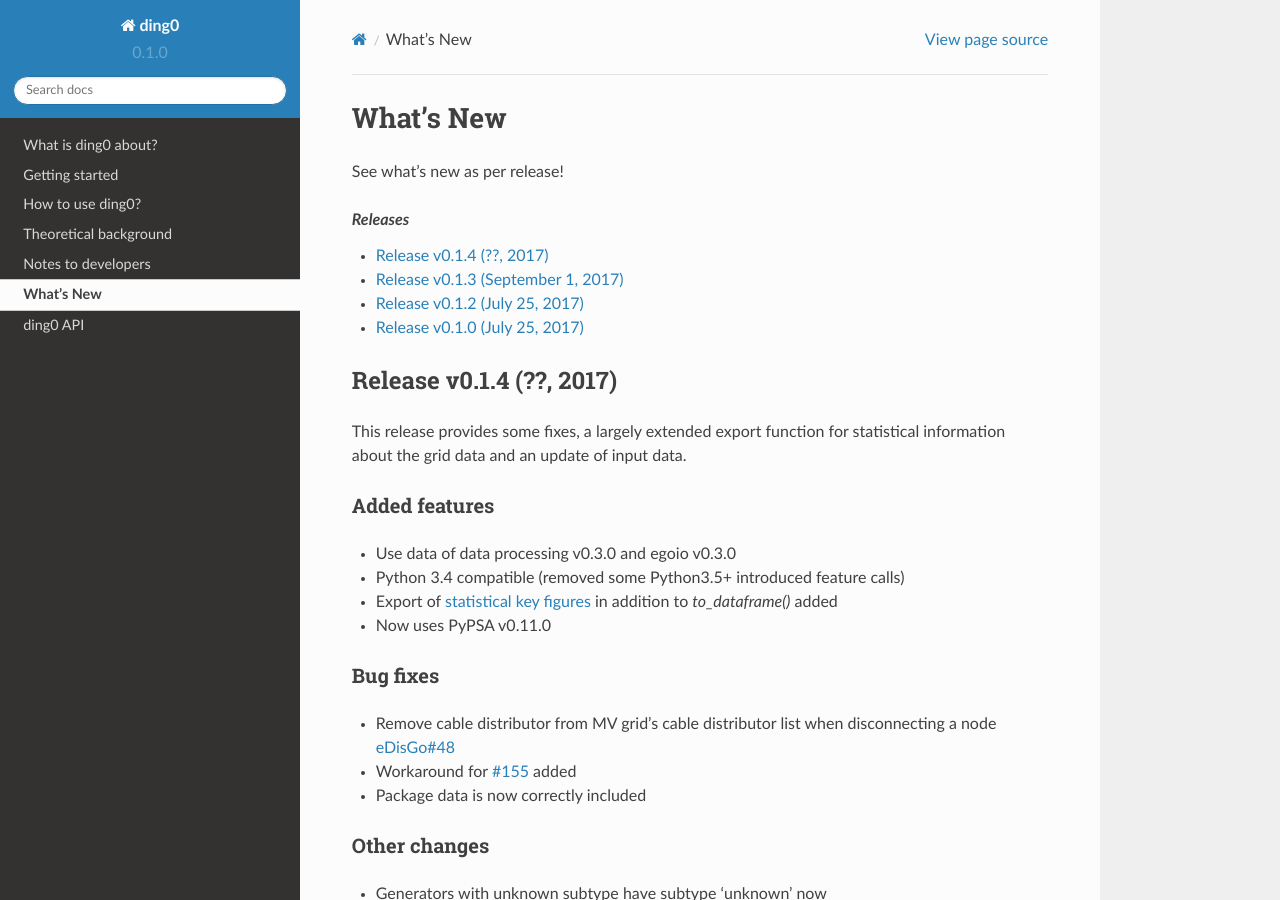
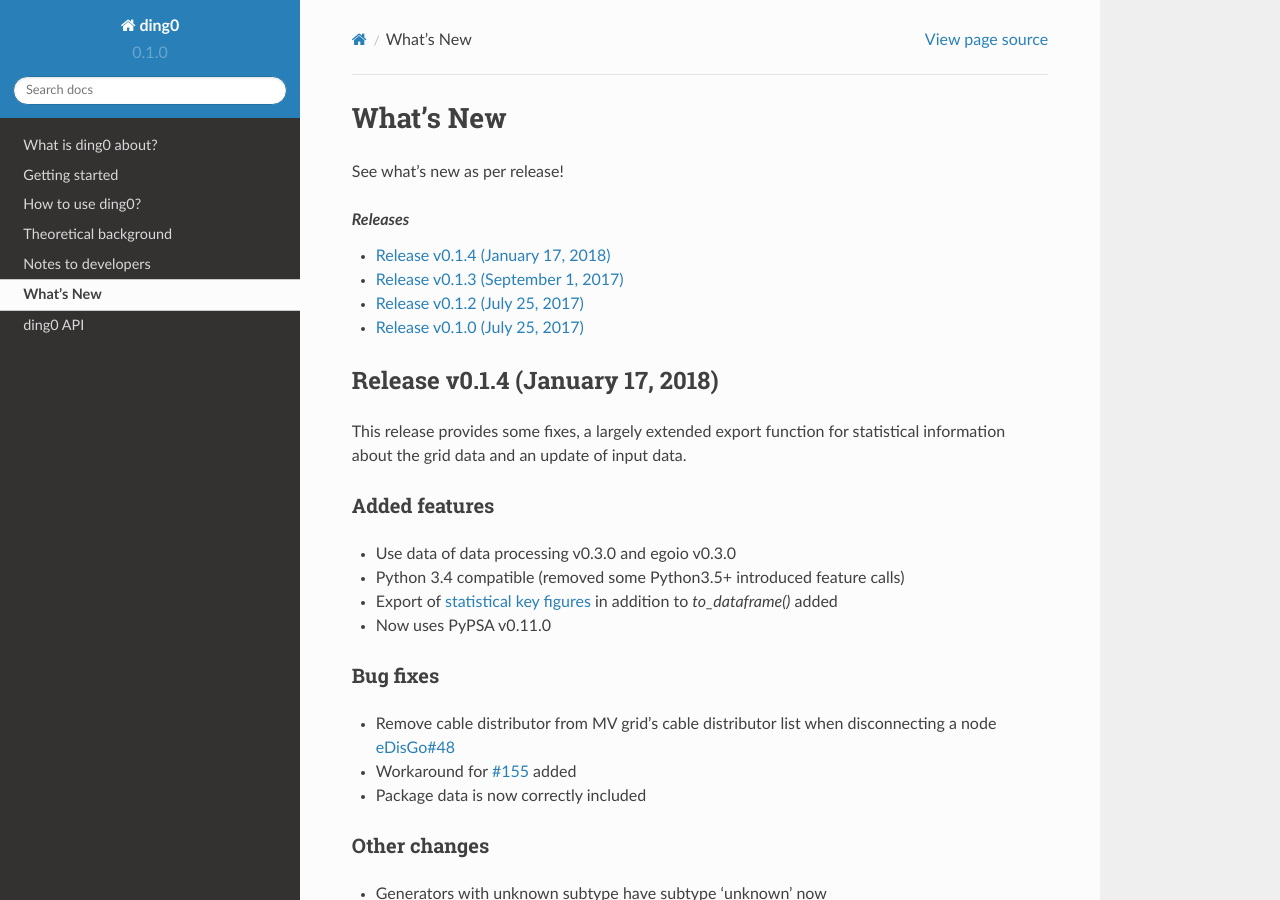
Before and after one commit to openego/ding0, a Sphinx documentation site: the page built from doc/whatsnew.rst, in a window 1280 px wide and 900 px high. Built offline with Sphinx 7.4.7 and the Read the Docs theme 2.0.0, drawn with Linux system fonts in a browser that asks for light colours; formulas are drawn with MathJax 3.

Commit message:
Update v0.1.4 release date

```diff
--- a/doc/whatsnew/v0-1-4.rst
+++ b/doc/whatsnew/v0-1-4.rst
@@ -1,5 +1,5 @@
-Release v0.1.4 (??, 2017)
-++++++++++++++++++++++++++++++++++
+Release v0.1.4 (January 17, 2018)
++++++++++++++++++++++++++++++++++
 
 This release provides some fixes, a largely extended export function for
 statistical information about the grid data and an update of input data.
```
